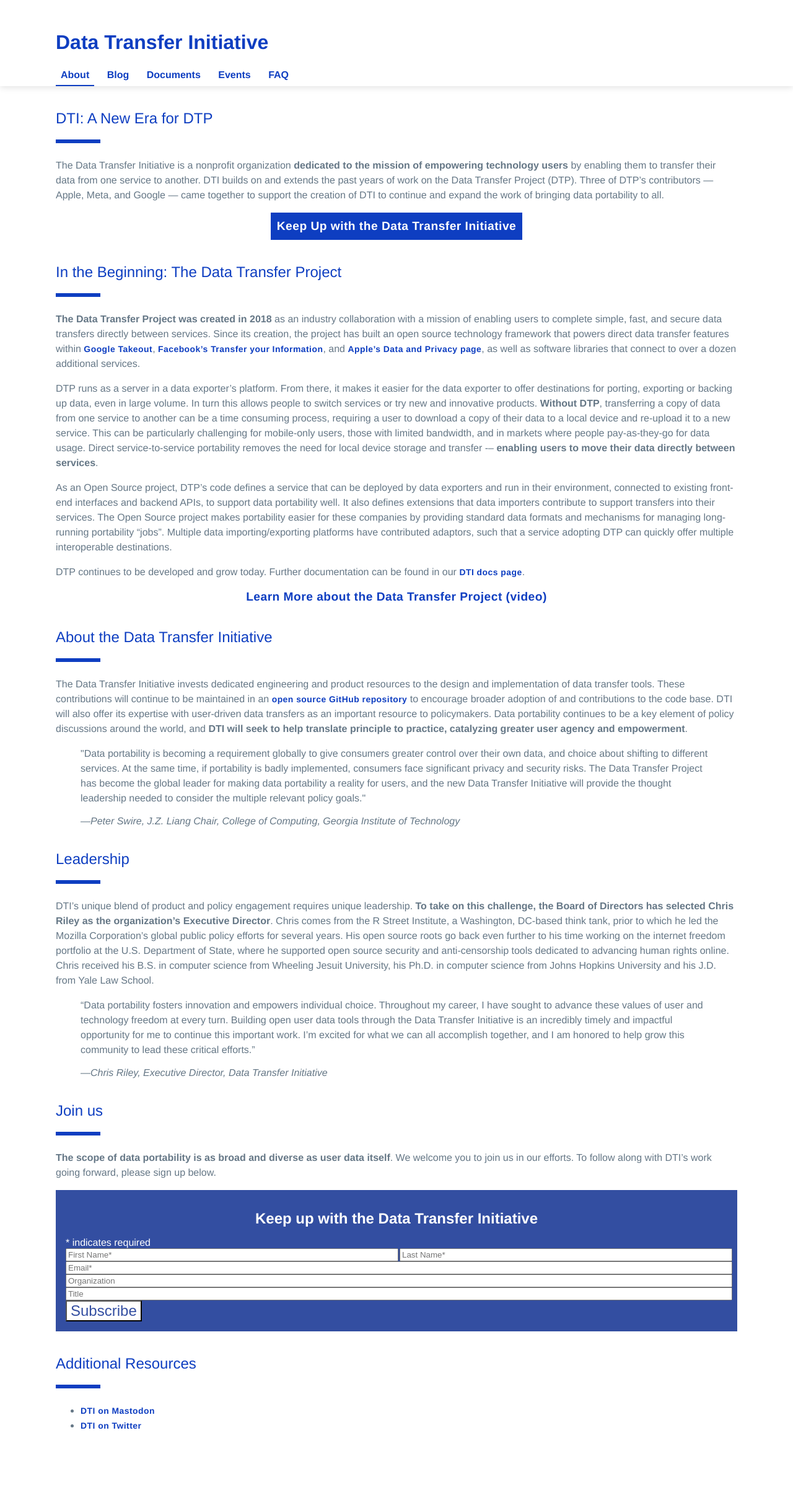
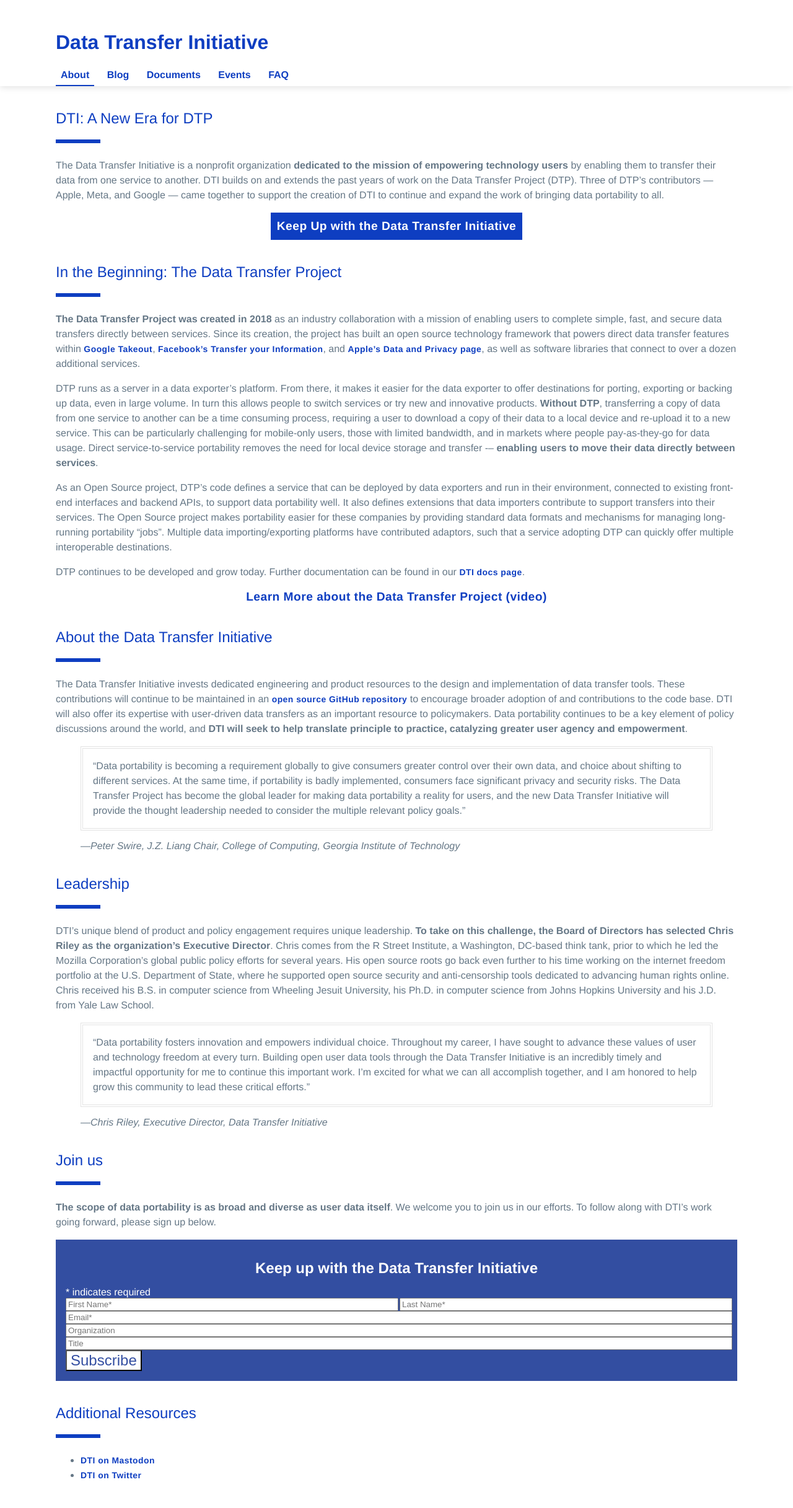
Before and after one commit to dtinit/dtinit.github.io, a Jekyll site: the page built from index.md, in a window 1280 px wide. Shown: the whole page at 62% size. Built offline with Jekyll 4.4.1, drawn with Linux system fonts in a browser that asks for light colours; our own code applies the rules of GitHub Pages for plain Markdown files; comment, search, counter and statistics services are not loaded; before the commit the page ends 2353 px from its top, so only the background shows below that.

Commit message:
Dressed up quotes and automatically add better punctuation

```diff
--- a/assets/css/style.scss
+++ b/assets/css/style.scss
@@ -75,6 +75,22 @@ p, li {
 
 p:last-child {
   margin-bottom: 0;
+}
+
+blockquote {
+  cite::before {
+    content: "—"
+  }
+  p {
+    border: 4px double var(--lighter-gray);
+    padding: 16px;
+    &::before {
+      content: "\201C";
+    }
+    &::after {
+      content: "\201D";
+    }
+  }
 }
 
 :where(a) {
--- a/index.md
+++ b/index.md
@@ -54,9 +54,9 @@ DTP continues to be developed and grow today.  Further documentation can be foun
 The Data Transfer Initiative invests dedicated engineering and product resources to the design and implementation of data transfer tools. These contributions will continue to be maintained in an [open source GitHub repository](https://github.com/google/data-transfer-project){:target="blank"} to encourage broader adoption of and contributions to the code base. DTI will also offer its expertise with user-driven data transfers as an important resource to policymakers. Data portability continues to be a key element of policy discussions around the world, and **DTI will seek to help translate principle to practice, catalyzing greater user agency and empowerment**.
 
 <blockquote>
-<p>"Data portability is becoming a requirement globally to give consumers greater control over their own data, and choice about shifting to different services. At the same time, if portability is badly implemented, consumers face significant privacy and security risks. The Data Transfer Project has become the global leader for making data portability a reality for users, and the new Data Transfer Initiative will provide the thought leadership needed to consider the multiple relevant policy goals."</p>
+<p>Data portability is becoming a requirement globally to give consumers greater control over their own data, and choice about shifting to different services. At the same time, if portability is badly implemented, consumers face significant privacy and security risks. The Data Transfer Project has become the global leader for making data portability a reality for users, and the new Data Transfer Initiative will provide the thought leadership needed to consider the multiple relevant policy goals.</p>
 <footer>
-<cite>&mdash;Peter Swire, J.Z. Liang Chair, College of Computing, Georgia Institute of Technology</cite>
+<cite>Peter Swire, J.Z. Liang Chair, College of Computing, Georgia Institute of Technology</cite>
 </footer>
 </blockquote>
 </section>
@@ -67,9 +67,9 @@ The Data Transfer Initiative invests dedicated engineering and product resources
 DTI’s unique blend of product and policy engagement requires unique leadership. **To take on this challenge, the Board of Directors has selected Chris Riley as the organization’s Executive Director**. Chris comes from the R Street Institute, a Washington, DC-based think tank, prior to which he led the Mozilla Corporation’s global public policy efforts for several years. His open source roots go back even further to his time working on the internet freedom portfolio at the U.S. Department of State, where he supported open source security and anti-censorship tools dedicated to advancing human rights online. Chris received his B.S. in computer science from Wheeling Jesuit University, his Ph.D. in computer science from Johns Hopkins University and his J.D. from Yale Law School.
 
 <blockquote>
-<p>“Data portability fosters innovation and empowers individual choice. Throughout my career, I have sought to advance these values of user and technology freedom at every turn. Building open user data tools through the Data Transfer Initiative is an incredibly timely and impactful opportunity for me to continue this important work. I’m excited for what we can all accomplish together, and I am honored to help grow this community to lead these critical efforts.”</p>
+<p>Data portability fosters innovation and empowers individual choice. Throughout my career, I have sought to advance these values of user and technology freedom at every turn. Building open user data tools through the Data Transfer Initiative is an incredibly timely and impactful opportunity for me to continue this important work. I’m excited for what we can all accomplish together, and I am honored to help grow this community to lead these critical efforts.</p>
 <footer>
-<cite>&mdash;Chris Riley, Executive Director, Data Transfer Initiative</cite>
+<cite>Chris Riley, Executive Director, Data Transfer Initiative</cite>
 </footer>
 </blockquote>
 </div>
```
